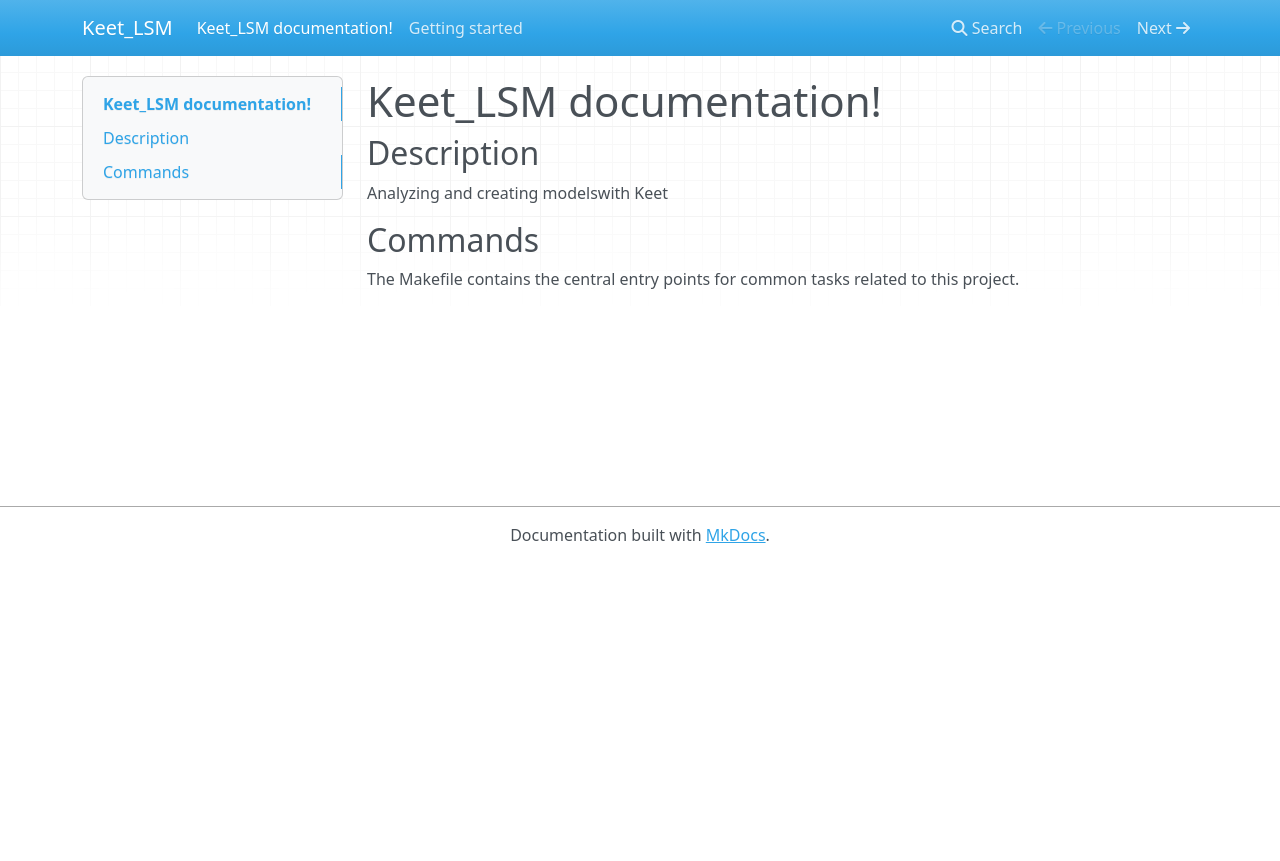
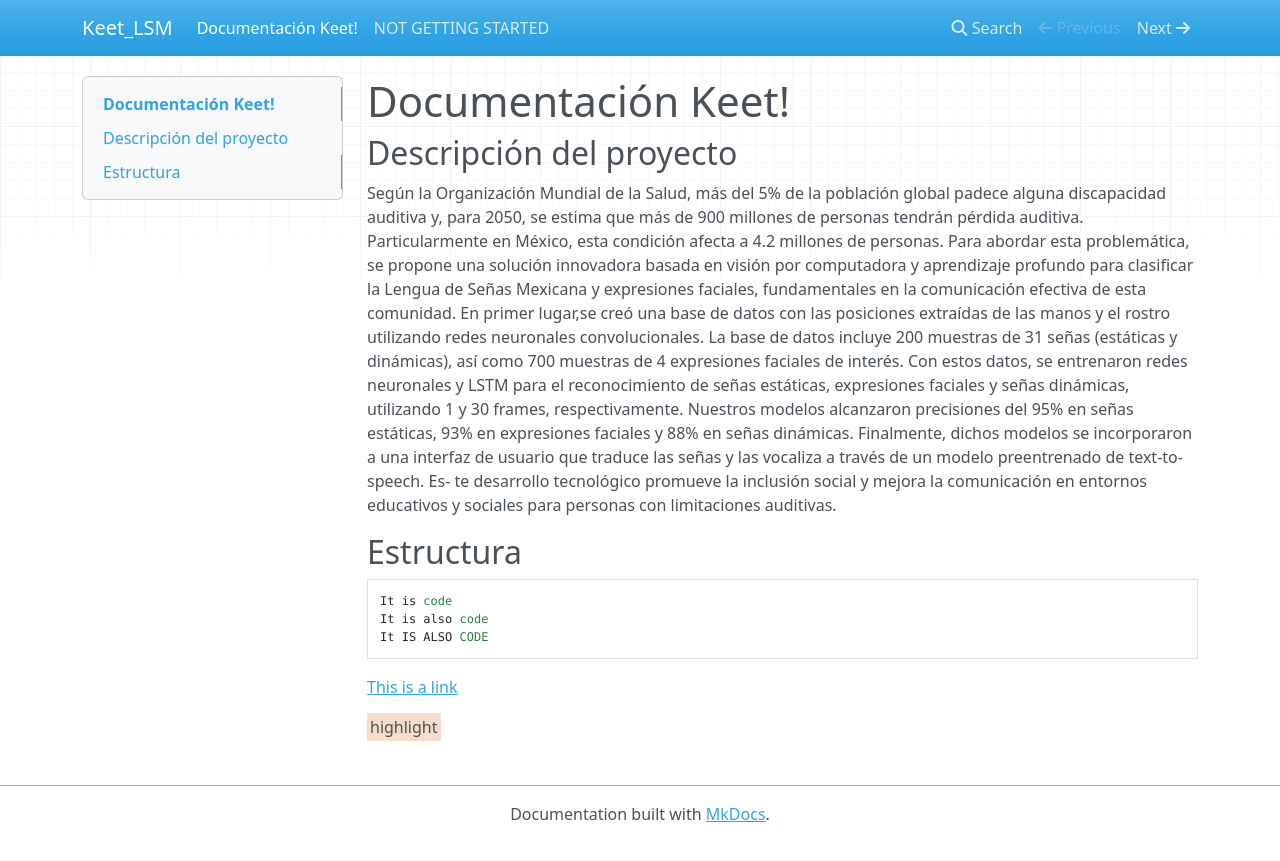
Before and after one commit to AlexAceArmas/Keet_LSM, an MkDocs documentation site: the page built from docs/docs/index.md, in a window 1280 px wide. Shown: the top 861 px of the page. Built offline with MkDocs 1.6.1, drawn with Linux system fonts in a browser that asks for light colours; nearby versions of some CDN libraries.

Commit message:
MkDocs_testing_0

```diff
--- a/docs/docs/getting-started.md
+++ b/docs/docs/getting-started.md
@@ -1,4 +1,4 @@
-Getting started
+NOT GETTING STARTED
 ===============
 
 This is where you describe how to get set up on a clean install, including the
--- a/docs/docs/index.md
+++ b/docs/docs/index.md
@@ -1,9 +1,31 @@
-# Keet_LSM documentation!
+# Documentación Keet!
 
-## Description
+## Descripción del proyecto
+Según la Organización Mundial de la Salud, más del 5% de la población global
+padece alguna discapacidad auditiva y, para 2050, se estima que más de 900 millones
+de personas tendrán pérdida auditiva. Particularmente en México, esta condición
+afecta a 4.2 millones de personas.
+Para abordar esta problemática, se propone una solución innovadora basada en
+visión por computadora y aprendizaje profundo para clasificar la Lengua de Señas
+Mexicana y expresiones faciales, fundamentales en la comunicación efectiva de esta
+comunidad.
+En primer lugar,se creó una base de datos con las posiciones extraídas de las manos
+y el rostro utilizando redes neuronales convolucionales. La base de datos incluye 200
+muestras de 31 señas (estáticas y dinámicas), así como 700 muestras de 4 expresiones
+faciales de interés. Con estos datos, se entrenaron redes neuronales y LSTM para el
+reconocimiento de señas estáticas, expresiones faciales y señas dinámicas, utilizando
+1 y 30 frames, respectivamente. Nuestros modelos alcanzaron precisiones del 95% en
+señas estáticas, 93% en expresiones faciales y 88% en señas dinámicas.
+Finalmente, dichos modelos se incorporaron a una interfaz de usuario que traduce
+las señas y las vocaliza a través de un modelo preentrenado de text-to-speech. Es-
+te desarrollo tecnológico promueve la inclusión social y mejora la comunicación en
+entornos educativos y sociales para personas con limitaciones auditivas.
 
-Analyzing and creating modelswith Keet
+## Estructura
+    It is code
+    It is also code
+    It IS ALSO CODE
 
-## Commands
+[This is a link](http://127.0.0.1:8000/getting-started/)
 
-The Makefile contains the central entry points for common tasks related to this project.
+<mark>highlight</mark>
```
